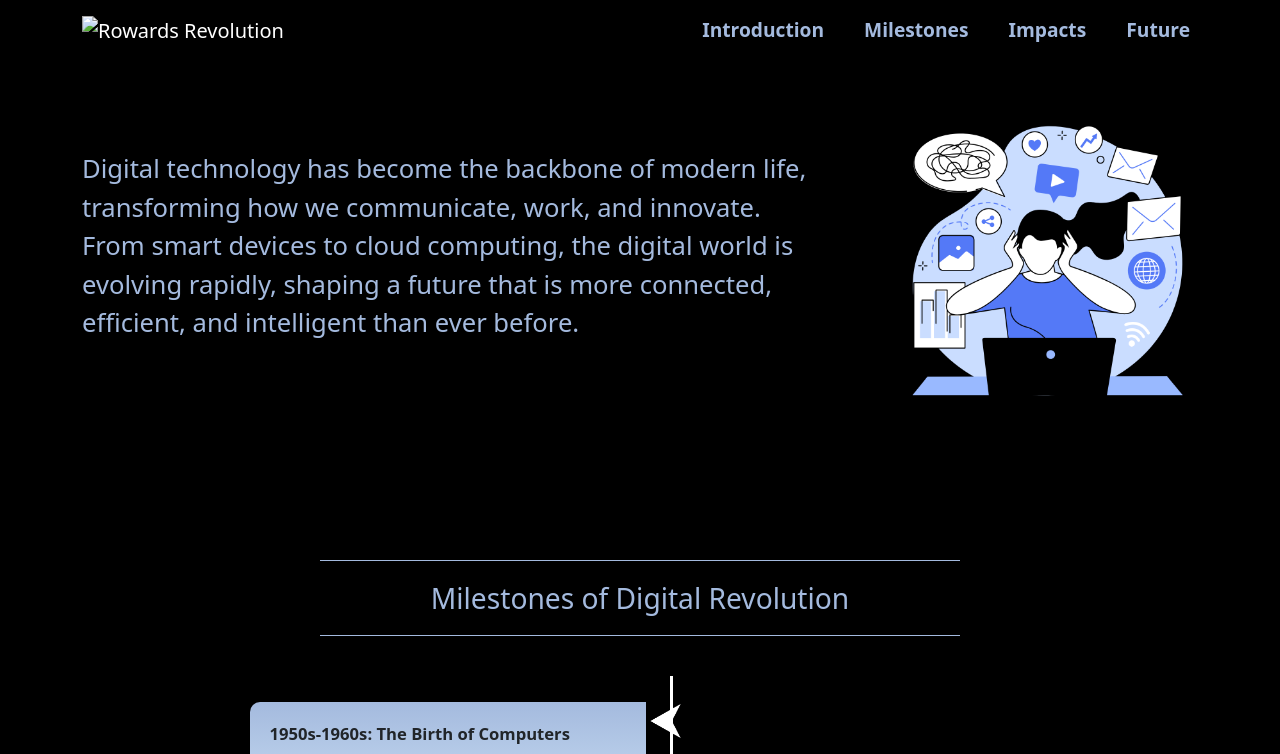
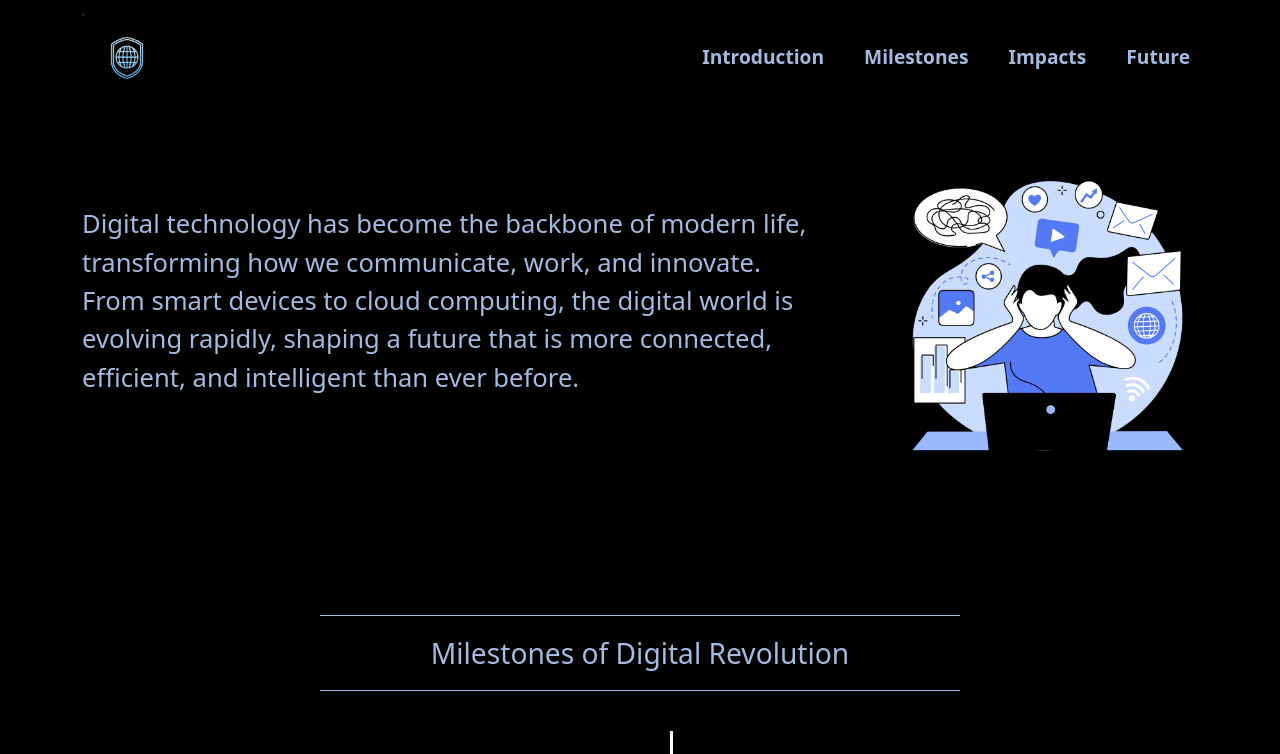
Before and after one commit to ranidinuthara/Digital, a plain HTML site: page index.html in a window 1280 px wide. Shown: the top 754 px of the page. Drawn offline with nearby package versions, Linux system fonts and the light colour scheme.

Commit message:
Update index.html
edited logo a

```diff
--- a/index.html
+++ b/index.html
@@ -18,7 +18,7 @@
     <!--navigation bar-->
     <nav class="navbar navbar-expand-lg bg-body-dark navbar-dark sticky-top" style="background-color:black;">
         <div class="container">
-          <a class="navbar-brand" href="#"><img class="logo" src="./logo.png" alt="Rowards Revolution"></a>
+          <a class="navbar-brand" href="#"><img class="logo" src="./Assets/logo.png" alt="Rowards Revolution"></a>
           <button class="navbar-toggler" type="button" data-bs-toggle="collapse" data-bs-target="#navbarSupportedContent"
            aria-controls="navbarSupportedContent" aria-expanded="false" aria-label="Toggle navigation" width="2vw">
             <span class="navbar-toggler-icon"></span>
```
